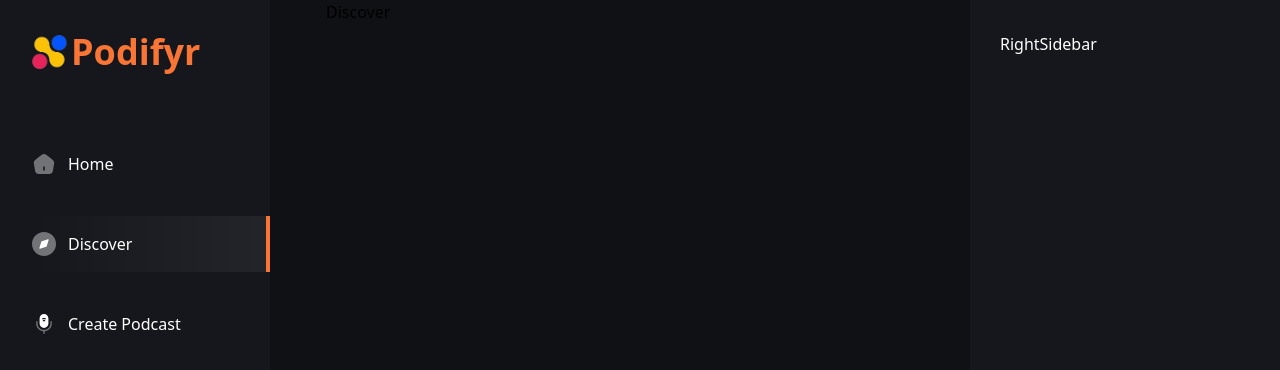
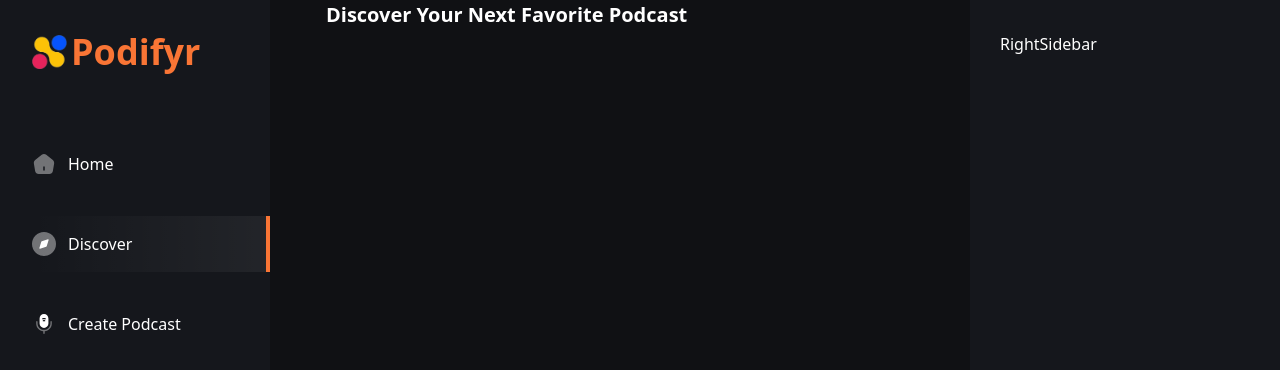
Before and after one commit to MenathNDGD/Podifyr-SaaS-Podcast-Platform, a Next.js app: page /discover in a window 1280 px wide. Shown: the top 370 px of the page. Built offline with nearby package versions, Linux system fonts and the light colour scheme.

Commit message:
Refactor Discover page to include a bold heading for podcast discovery

```diff
--- a/app/(root)/discover/page.tsx
+++ b/app/(root)/discover/page.tsx
@@ -1,7 +1,13 @@
 import React from "react";
 
 const Discover = () => {
-  return <div>Discover</div>;
+  return (
+    <div>
+      <h1 className="font-bold text-20 text-white-1">
+        Discover Your Next Favorite Podcast
+      </h1>
+    </div>
+  );
 };
 
 export default Discover;
```
